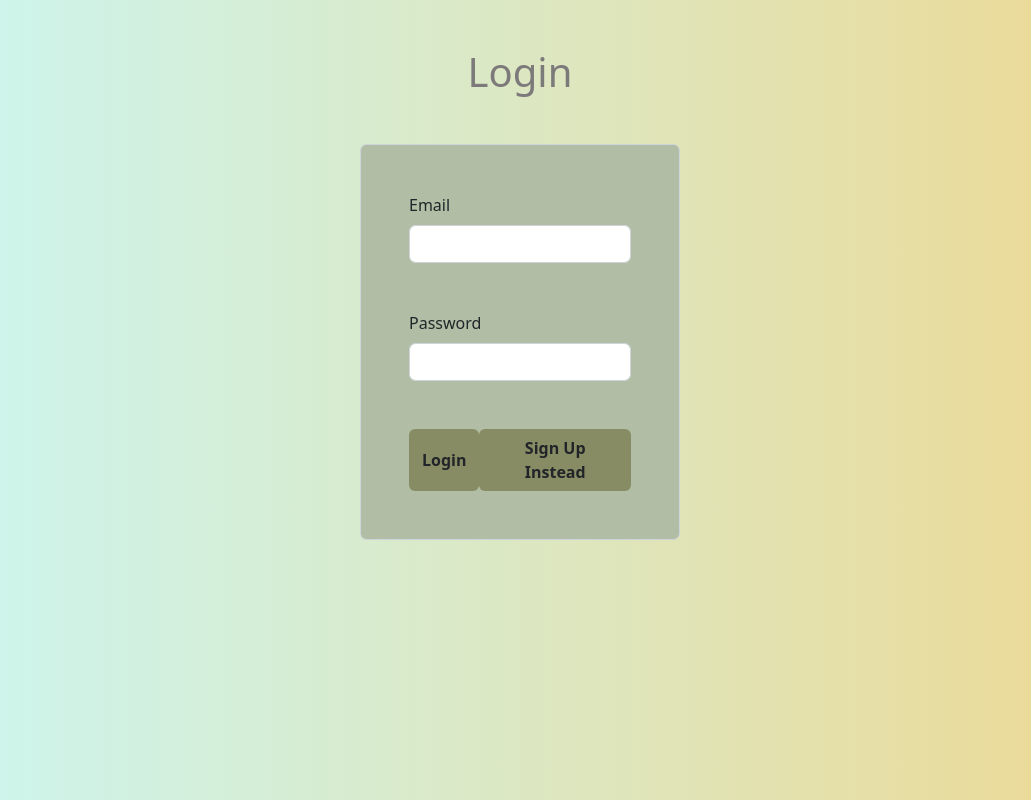
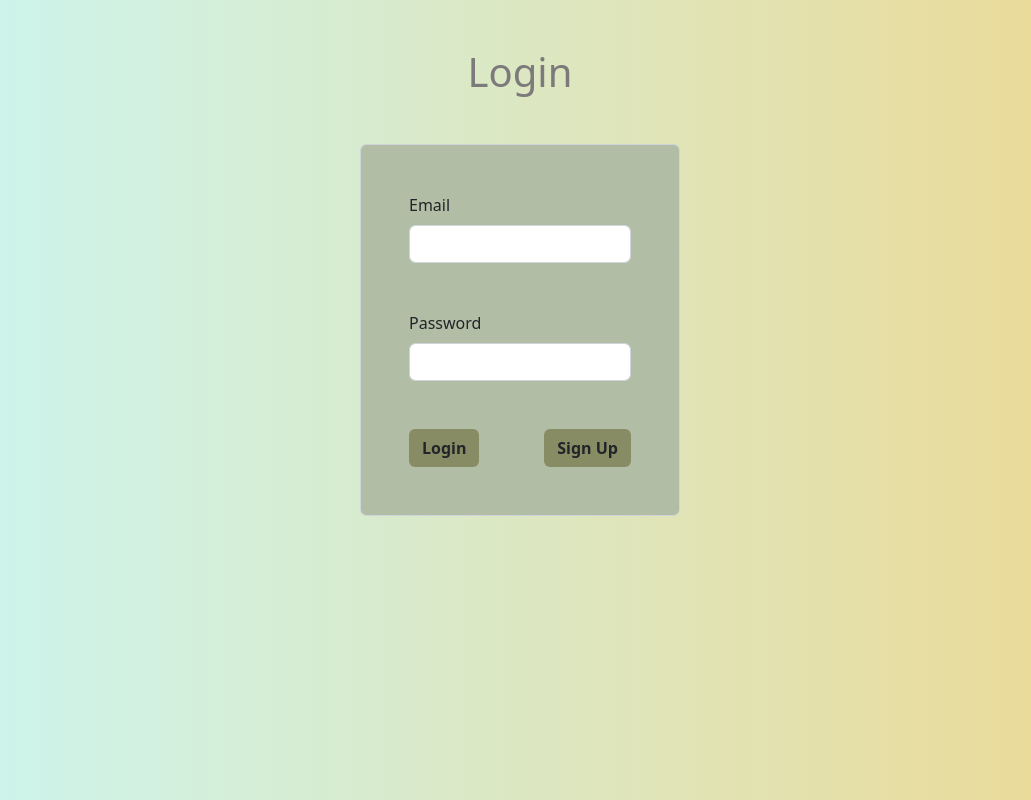
Before and after one commit to Mo60/School-MS, a Vue app in the folder frontend/: page /auth in a window 1280 px wide. Shown: the whole page, without its empty margins (120-1151 px from the left). Built offline with nearby package versions, Linux system fonts and the light colour scheme.

Commit message:
sign up/login

```diff
--- a/frontend/src/App.vue
+++ b/frontend/src/App.vue
@@ -125,7 +125,7 @@
 </style>
 
 <script>
-import { getAuth, signOut } from "firebase/auth";
+import { getAuth,onAuthStateChanged ,signOut } from "firebase/auth";
 import { onMounted } from '@vue/runtime-core';
 let auth
 
@@ -136,6 +136,16 @@ isLoggedIn:""
   }
 },
 
+onMounted(){
+  auth = getAuth();
+  onAuthStateChanged(auth,(user)=>{
+    if(user){
+      this.isLoggedIn=true;
+    }
+    else this.isLoggedIn=false
+  })
+}
+,
 methods:{
  handleSignOut(){
   auth = getAuth();
--- a/frontend/src/auth/UserAuth.vue
+++ b/frontend/src/auth/UserAuth.vue
@@ -19,8 +19,8 @@
             />
           </div>
           <div class="btns">
-            <button class="btn">{{submitButtonCaption}}</button>
-            <button class="btn" mode="flat" @click="switchAuthMode">{{swithModeButtonCaption}}</button>
+            <button input="submit" class="btn">Login</button>
+           <router-link to="/signup" class="btn">Sign Up</router-link >
           </div>
         </fieldset>
         <p v-if="!formIsValid">Please enter a valid email and password</p>
@@ -34,7 +34,9 @@
 
 <script>
 import router from "../router";
-import { getAuth, signInWithEmailAndPassword } from "firebase/auth";
+import { getAuth, signInWithEmailAndPassword} from "firebase/auth";
+
+
 export default {
   data() {
     return {
@@ -42,6 +44,7 @@ export default {
       password: "",
       formIsValid: true,
       mode: "Login",
+
     errorMsg:""
     };
   },
@@ -58,10 +61,6 @@ if(this.mode==='Login')
   },
   methods: {
     login() {
-    //   this.formIsValid = true;
-    //   if (this.email === "" || this.password.length < 6) {
-    //     this.formIsValid = false;
-    //   }
 
 const auth = getAuth();
 signInWithEmailAndPassword(auth, this.email, this.password)
@@ -74,22 +73,10 @@ signInWithEmailAndPassword(auth, this.email, this.password)
     const errorCode = error.code;
     const errorMessage = error.message;
   }
-  );
-
-  switch (error.code){
-    case "auth/invalid-email":
-    this.errorMsg="Invalid Email"
-    break;
-    case "auth/user-not-found":
-        this.errorMsg="No account with that email was found"
-        break;
-        default:
-        this.errorMsg="Email or password was incorrect"
-        break;
-}
+  )
 
   this.$router.push("/")
-    },
+    }},
 
     switchAuthMode() {
       if (this.mode === "Login") {
@@ -99,7 +86,9 @@ signInWithEmailAndPassword(auth, this.email, this.password)
       else {
         this.mode="Login"
       }
-    },
-  },
+    }
+  ,
+
+
 };
 </script>
--- /dev/null
+++ b/frontend/src/auth/signUp.vue
@@ -0,0 +1,53 @@
+<template>
+
+    <div class="wrapper2">
+      <h1 class="mt-5 mb-5">Sign Up</h1>
+      <form class="mt-4" @submit.prevent="signUp">
+        <fieldset class="form-control p-5">
+          <div class="col">
+            <label for="" class="form-label">Email</label>
+            <input
+              type="email"
+              class="form-control mb-5"
+              v-model.trim="email"
+            />
+            <label for="" class="form-label">Password</label>
+            <input
+              type="password"
+              class="form-control mb-5"
+              v-model.trim="password"
+            />
+          </div>
+          <div class="btns">
+            <button class="btn">Sign Up</button>
+          </div>
+        </fieldset>
+      </form>
+    </div>
+
+</template>
+
+<script>
+import {getAuth,createUserWithEmailAndPassword } from "firebase/auth"
+import {useRouter} from 'vue-router'
+import {ref} from "vue";
+// const email=ref("");
+// const password=ref("")
+export default{
+data(){
+    return{
+password:"",
+email:""
+    }
+},
+    methods:{
+        signUp(){
+    createUserWithEmailAndPassword(getAuth(),this.email, this.password).then((data)=>{
+        console.log("Successfully Registered!")
+        this.$router.push("/")
+    }).catch((error)=>{
+        alert(error.message)
+        console.log(error.message)
+    })}}
+}
+</script>
--- a/frontend/src/router/index.js
+++ b/frontend/src/router/index.js
@@ -1,5 +1,8 @@
 import { createRouter, createWebHistory } from 'vue-router'
+import { getAuth,onAuthStateChanged } from "firebase/auth";
 import Home from '@/views/Home.vue'
+
+import { async } from '@firebase/util';
 
 const router= createRouter({
   history: createWebHistory(import.meta.env.BASE_URL),
@@ -7,57 +10,107 @@ const router= createRouter({
     {
       path: '/',
       component: Home,
+      meta:{
+        requiresAuth:true
+      }
     },  // import main views
     {path:"/students",
     name:"students",
-    component:()=>import("../views/viewStudents.vue")},
+    component:()=>import("../views/viewStudents.vue"),
+    meta:{
+      requiresAuth:true
+    }},
     {path:"/parents",
     name:"parents",
-    component:()=>import("../views/viewParents.vue")},
+    component:()=>import("../views/viewParents.vue"),
+    meta:{
+      requiresAuth:true
+    }},
     {path:"/teachers",
     name:"teachers",
-    component:()=>import("../views/viewTeachers.vue")},
+    component:()=>import("../views/viewTeachers.vue"),meta:{
+      requiresAuth:true
+    }},
     {path:"/classes",
     name:"classes",
-    component:()=>import("../views/viewClasses.vue")},
+    component:()=>import("../views/viewClasses.vue"),
+    meta:{
+      requiresAuth:true
+    }},
     {path:"/invoices",
     name:"invoices",
-    component:()=>import("../views/viewInvoices.vue")},
+    component:()=>import("../views/viewInvoices.vue"),
+    meta:{
+      requiresAuth:true
+    }},
  // import add views
     {path:"/addStudent",
     name:"addstudent",
-    component:()=>import("../views/addStudent.vue")},
+    component:()=>import("../views/addStudent.vue"),
+    meta:{
+      requiresAuth:true
+    }},
     {path:"/addClass",
     name:"addclass",
-    component:()=>import("../views/addClass.vue")},
+    component:()=>import("../views/addClass.vue"),
+    meta:{
+      requiresAuth:true
+    }},
     {path:"/addTeacher",
     name:"addteacher",
-    component:()=>import("../views/addTeacher.vue")},
+    component:()=>import("../views/addTeacher.vue"),
+    meta:{
+      requiresAuth:true
+    }},
     {path:"/addInvoice",
    name:"addinvoice",
-   component:()=>import("../views/addInvoice.vue")},
+   component:()=>import("../views/addInvoice.vue"),
+   meta:{
+    requiresAuth:true
+  }},
     {path:"/addParent",
     name:"addparent",
-    component:()=>import("../views/addParent.vue")},
+    component:()=>import("../views/addParent.vue"),
+    meta:{
+      requiresAuth:true
+    }},
     {path:"/addParent2",
     name:"addparent2",
-    component:()=>import("../views/addparent2.vue")},
+    component:()=>import("../views/addparent2.vue"),
+    meta:{
+      requiresAuth:true
+    }},
 // Import Edit views
     {path:"/EditStudent",
     name:"EditStudent",
-    component:()=>import("../views/EditStudent.vue")},
+    component:()=>import("../views/EditStudent.vue"),
+    meta:{
+      requiresAuth:true
+    }},
     {path:"/EditParent",
     name:"EditParent",
-    component:()=>import("../views/EditParent.vue")},
+    component:()=>import("../views/EditParent.vue"),
+    meta:{
+      requiresAuth:true
+    }},
     {path:"/EditTeacher",
     name:"EditTeacher",
-    component:()=>import("../views/EditTeacher.vue")},
+    component:()=>import("../views/EditTeacher.vue"),
+    meta:{
+      requiresAuth:true
+    }},
     {path:"/EditClass",
     name:"EditClass",
-    component:()=>import("../views/EditClass.vue")},
+    component:()=>import("../views/EditClass.vue"),
+    meta:{
+      requiresAuth:true
+    }},
     {path:"/EditInvoice",
     name:"EditInvoice",
-    component:()=>import("../views/EditInvoice.vue")},
+    component:()=>import("../views/EditInvoice.vue"),
+    meta:{
+      requiresAuth:true
+    }},
     {path:"/auth",
       name:"Login",
       component:()=>import("../auth/UserAuth.vue"),
@@ -65,11 +118,48 @@ const router= createRouter({
         hideNavbar:true
       }
     },
+    {
+      path:"/signup",
+      name:"SignUp",
+      component:()=>import("../auth/signUp.vue"),
+      meta:{
+hideNavbar:true
+    }
+  },
     {path:"/enroll",
   name:"enroll",
-component:()=>import("../views/enroll.vue")}
+component:()=>import("../views/enroll.vue"),
+meta:{
+  requiresAuth:true
+}}
   ]})
 ;
-// Import create views
+
+const getCurrentUser=()=>{
+  return new Promise((resolve,reject)=>{
+    const removeListener=onAuthStateChanged(
+      getAuth(),
+      (user)=>{
+        removeListener();
+        resolve(user)
+      },
+      reject
+    )
+    }
+  )
+  }
+
+router.beforeEach(async(to,from,next)=>{
+  if(to.matched.some((record)=>record.meta.requiresAuth)){
+if(await getCurrentUser()){
+  next();
+}
+else{
+  alert("You dont have access");
+  next("/auth")
+}
+  }
+  else next()
+})
 
 export default router
```
Also changed, not shown: frontend/src/assets/app.css (line endings or trailing spaces).
